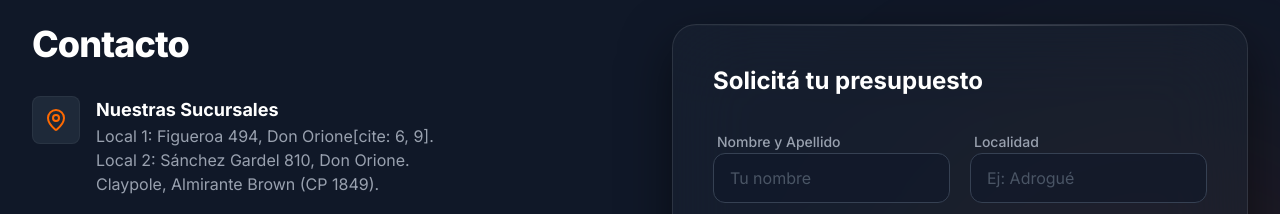
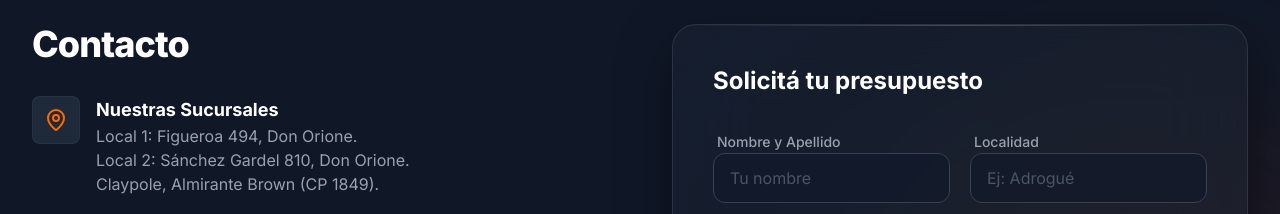
Before and after one commit to tomireyes28/aberturas-nyl, a Next.js app: page / in a window 1280 px wide. Shown: the part 8480-8694 px from the top of the page. Built offline with nearby package versions, Linux system fonts and the light colour scheme; no server answers.

Commit message:
chore: update text copy in contact section

```diff
--- a/src/components/sections/Contact.tsx
+++ b/src/components/sections/Contact.tsx
@@ -59,7 +59,7 @@ export default function Contact() {
                 </div>
                 <div>
                   <h4 className="font-bold text-white text-lg">Nuestras Sucursales</h4>
-                  <p className="text-gray-400">Local 1: Figueroa 494, Don Orione[cite: 6, 9].</p>
+                  <p className="text-gray-400">Local 1: Figueroa 494, Don Orione.</p>
                   <p className="text-gray-400">Local 2: Sánchez Gardel 810, Don Orione.</p>
                   <p className="text-gray-400">Claypole, Almirante Brown (CP 1849).</p>
                 </div>
```
